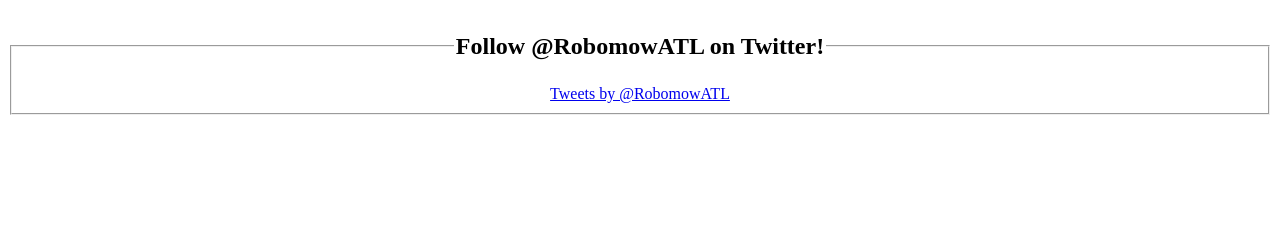
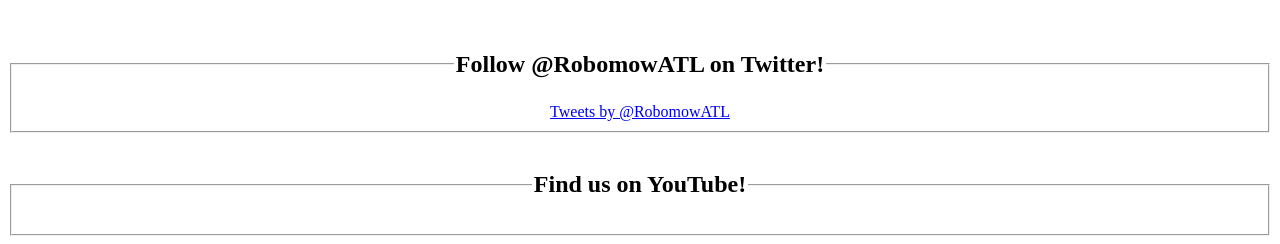
Before and after one commit to LeahW/RobomowATL, a plain HTML site: page index.html in a window 1280 px wide. Shown: the part 944-1188 px from the top of the page. Before the commit the page ends 1067 px from the top, so only its background shows below. Drawn offline with Linux system fonts and the light colour scheme.

Commit message:
Update index.html
Added Youtube Channel widget

```diff
--- a/index.html
+++ b/index.html
@@ -14,11 +14,17 @@
   <h2 align="center">It mows. You get your time back.</h2>
    <div align="center"><img src= "https://lh4.googleusercontent.com/-ywESIPyqoO8/VE7Az7Hc-KI/AAAAAAAAAEA/HhkrvoeN1so/w403-h325-no/RobomowATL.jpg" alt="RobomowATL at work mowing the backyard" width=500 ></img> </div> <div align="center"><img src="https://lh6.googleusercontent.com/-OVWHwy5114I/VE8MVxejSqI/AAAAAAAAAF8/GKOTejRRDe0/s284-p/batMOWbile.jpg" alt="BatMOWbile!" width=500></img></div>
   <p align="center">Please contact us at <a href="mailto:robomowATL@gmail.com">RobomowATL@gmail.com</a></p>
+  <br>
   <fieldset align="center">
    <legend><h2>Follow <b>@RobomowATL</b> on Twitter!</h2></legend>
                <a class="twitter-timeline"  href="https://twitter.com/RobomowATL" data-widget-id="526930731981750272">Tweets by @RobomowATL</a>
             <script>!function(d,s,id){var js,fjs=d.getElementsByTagName(s)[0],p=/^http:/.test(d.location)?'http':'https';if(!d.getElementById(id)){js=d.createElement(s);js.id=id;js.src=p+"://platform.twitter.com/widgets.js";fjs.parentNode.insertBefore(js,fjs);}}(document,"script","twitter-wjs");</script>
 
   </fieldset>
+ <br>
+  <fieldset align="center">
+    <legend><h2>Find us on <b>YouTube</b>!</h2></legend>
+    <script src="http://www.gmodules.com/ig/ifr?url=http://www.google.com/ig/modules/youtube.xml&amp;up_channel=RobomowATL&amp;synd=open&amp;w=320&amp;h=390&amp;title=&amp;border=%23ffffff%7C3px%2C1px+solid+%23999999&amp;output=js"></script>
+  </fieldset>
 </body>
 </html>
```
